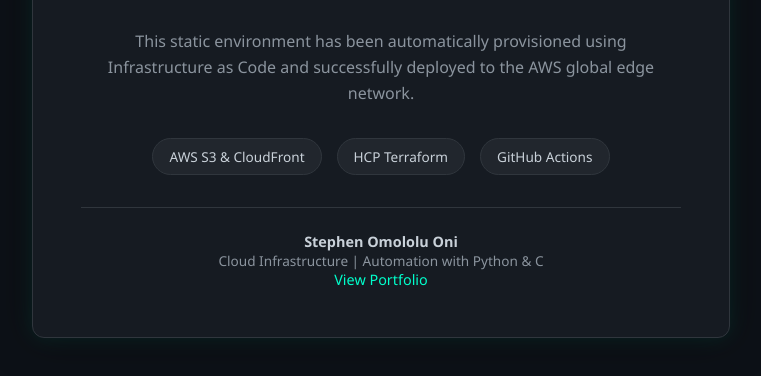
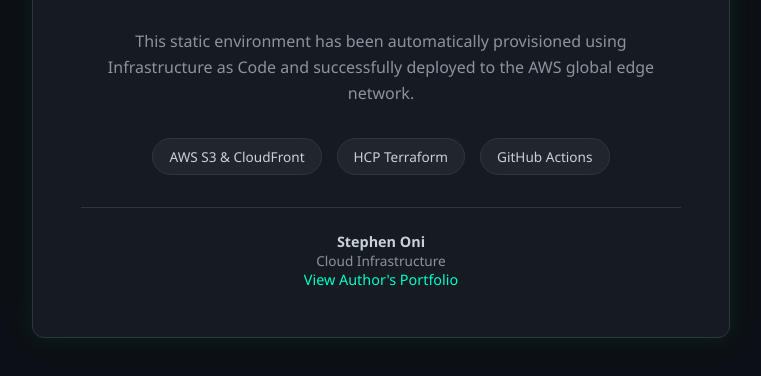
Before and after one commit to stephen-oni/SERVERLESS_WEBSITE_WITH_CICD, a plain HTML site: page index.html in a window 1280 px wide. Shown: the part 354-730 px from the top of the page, without its empty margins (259-1020 px from the left). Drawn offline with Linux system fonts and the light colour scheme.

Commit message:
updated to new version

```diff
--- a/index.html
+++ b/index.html
@@ -3,7 +3,7 @@
 <head>
     <meta charset="UTF-8">
     <meta name="viewport" content="width=device-width, initial-scale=1.0">
-    <title>Deployment Successful | CI/CD Pipeline</title>
+    <title>Deployment Successfull</title>
     <style>
         :root {
             --primary-glow: #00ffcc;
@@ -129,9 +129,9 @@
         </div>
 
         <div class="footer">
-            <strong>Stephen Omololu Oni</strong><br>
-            <span style="color: var(--text-muted); font-size: 0.85rem;">Cloud Infrastructure | Automation with Python & C</span><br>
-            <a href="http://stephenoni.mytunnel.org" target="_blank">View Portfolio</a>
+            <strong>Stephen Oni</strong><br>
+            <span style="color: var(--text-muted); font-size: 0.85rem;">Cloud Infrastructure</span><br>
+            <a href="http://stephenoni.mytunnel.org" target="_blank">View Author's Portfolio</a>
         </div>
     </div>
 
```
Also changed, not shown: 1 other file.
